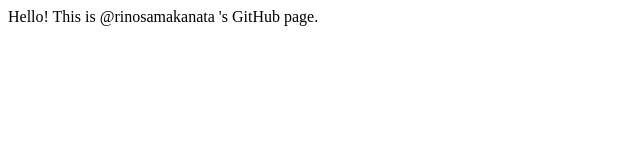
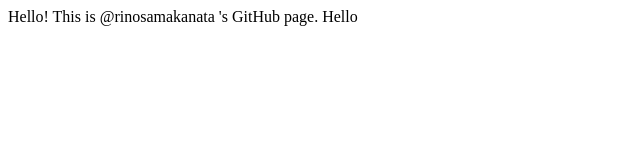
Before and after one commit to rinosamakanata/rinosamakanata.github.io, a plain HTML site: page index.html in a window 1280 px wide. Shown: the full height of the page, 0-640 px from the left. Drawn offline with Linux system fonts and the light colour scheme.

Commit message:
modify test

```diff
--- a/index.html
+++ b/index.html
@@ -1,5 +1,5 @@
 <html>
 <body>
-<p>Hello! This is @rinosamakanata 's GitHub page.</p>
+<p>Hello! This is @rinosamakanata 's GitHub page. Hello</p>
 </body>
 </html>
```
